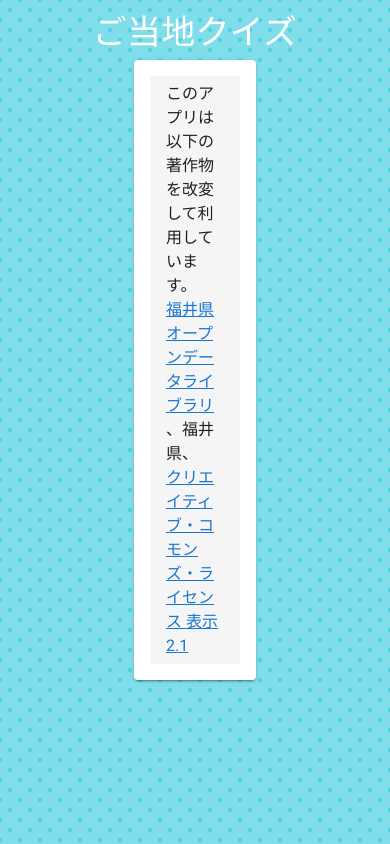
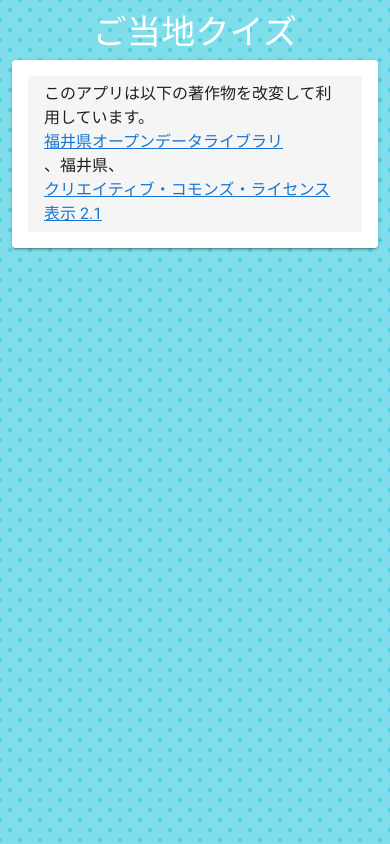
Before and after one commit to takameron/gotochi-quiz, a Nuxt app: page / in a window 390 px wide. Built offline with nearby package versions, Linux system fonts and the light colour scheme.

Commit message:
fix: width on smartphone

```diff
--- a/components/Layout.vue
+++ b/components/Layout.vue
@@ -1,19 +1,17 @@
 <template>
   <v-app>
     <v-container>
-      <v-row dense>
+      <v-row dense class="justify-center">
         <v-col cols="12" class="text-center">
           <div class="text-h4 text-sm-h3 text-md-h2 white--text">ご当地クイズ</div>
         </v-col>
-        <v-col cols="12">
+        <v-col cols="12" class="l-main-card">
           <v-row>
-            <v-spacer />
-            <v-col xs="12" sm="10" md="8">
+            <v-col>
               <v-card>
                 <slot></slot>
               </v-card>
             </v-col>
-            <v-spacer />
           </v-row>
         </v-col>
       </v-row>
@@ -29,4 +27,8 @@
   background-position: 0 0, 10px 10px;
   background-size: 20px 20px;
 }
+
+.l-main-card {
+  max-width:550px;
+}
 </style>
```
